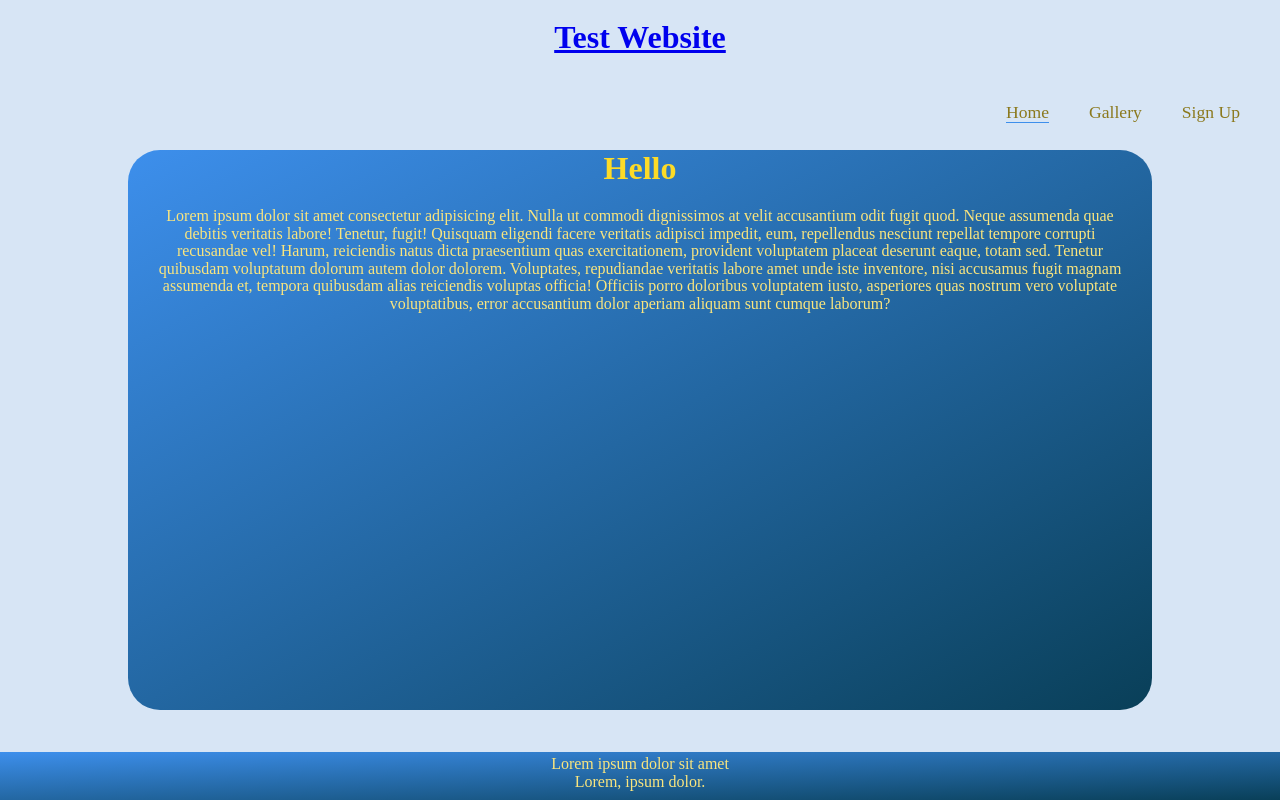
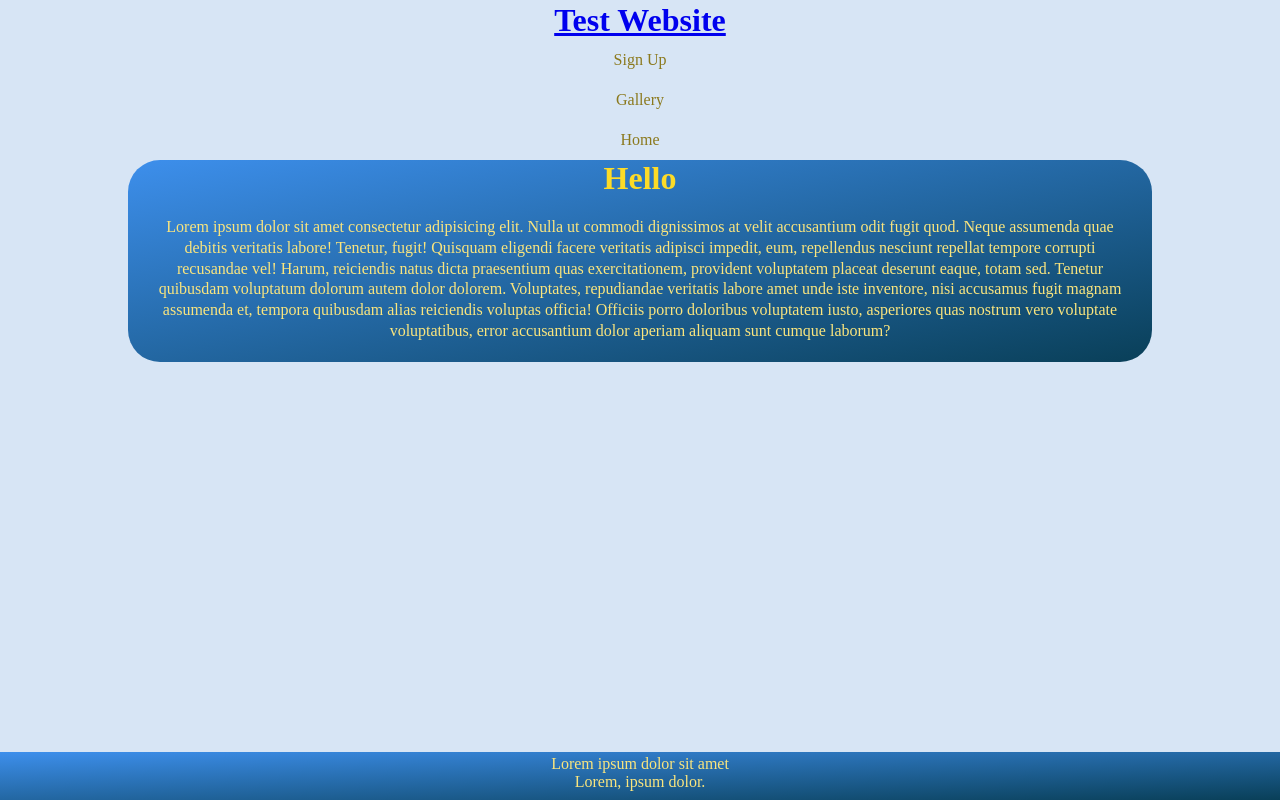
Before and after one commit to darco31/my-first-repo, a plain HTML site: page index.html in a window 1280 px wide. Drawn offline with Linux system fonts and the light colour scheme.

Commit message:
changed styles for MF approach

```diff
--- a/style.css
+++ b/style.css
@@ -4,8 +4,15 @@
     margin: 0;
 }
 
-body {
-    background-color: rgb(215, 229, 245);
+
+
+:root {
+    --main-bg-color: rgb(215, 229, 245);
+    --main-tx-color: #FDDB27FF;
+  }
+
+body  {
+    background-color: var(--main-bg-color);
 }
 
 #logo {
@@ -20,40 +27,42 @@ body {
 }
 
 #menu, #logo {
-    line-height: 75px;
+    line-height: 40px;
 }
 
 #menu {
-    font-size: 110%;
-    letter-spacing: 4%;
+    font-size: 100%;
+}
+
+
+#menu li  {
+    display: flex;
+    flex-direction: row;
+    justify-content: center;
+    list-style-type: none;
 
 }
 
-#menu li {
-    float: right;
-    list-style-type: none;
-    margin-right: 40px;
-}
+#menu a {
 
-#menu a {
     text-decoration: none;
     color: rgb(139, 121, 29);
 
 }
 
 #menu a:hover {
-    border-bottom: 1px solid rgb(61, 143, 236);
+    color: var(--main-tx-color);
 }
 
 .active {
-    border-bottom: 1px solid rgb(61, 143, 236);
+    background-color: var(--main-bg-color);
 }
 
 .container {
     clear: both;
     max-width: 80%;
     background-image: linear-gradient(to bottom right, rgb(61, 143, 236), rgb(9, 63, 88));
-    height: 35rem;
+    height: auto;
     margin:  auto;
     display: flex;
     flex-direction: row;
@@ -69,7 +78,7 @@ body {
 
 .first__para {
     margin: 20px 20px;
-    line-height: 1.1;
+    line-height: 1.3;
     text-align: center;
     color: rgb(250, 229, 126);
 }
@@ -90,3 +99,7 @@ body {
     height: 3rem;
     background-image: linear-gradient(to bottom right, rgb(61, 143, 236), rgb(9, 63, 88));
 }
+
+@media screen and (min-width:450px) {
+
+}
```
